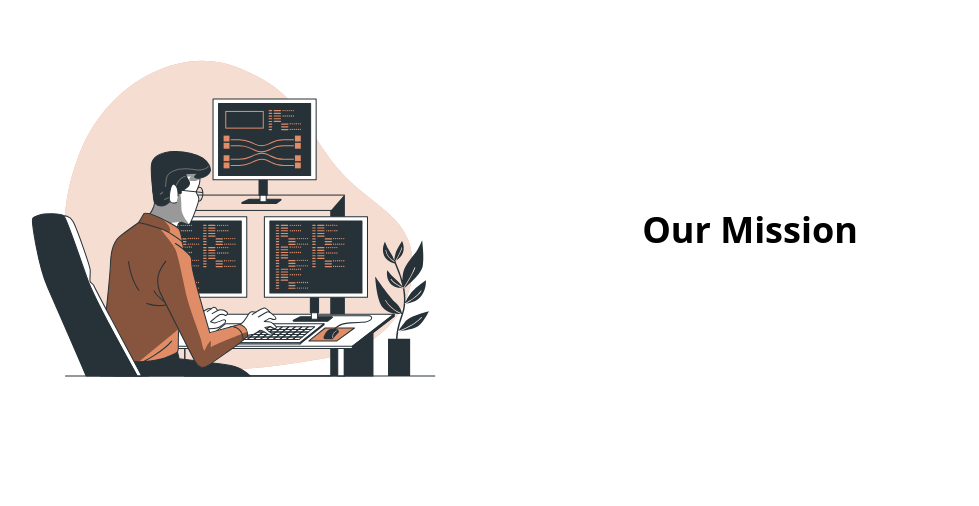
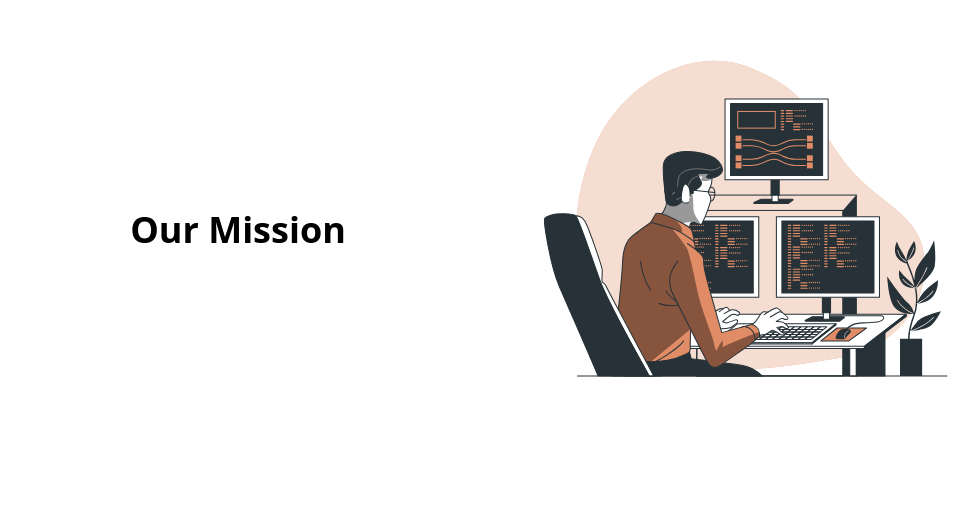
Before and after one commit to Sudila-Jayasekara/codezyra, a React (Vite) app in the folder frontend/: page / in a window 1280 px wide. Shown: the part 1034-1540 px from the top of the page, without its empty margins (146-1125 px from the left). Built offline with nearby package versions, Linux system fonts and the light colour scheme.

Commit message:
Update HomePage.jsx

```diff
--- a/frontend/src/pages/HomePage.jsx
+++ b/frontend/src/pages/HomePage.jsx
@@ -24,13 +24,12 @@ const HomePage = () => {
 
 
       <Container bgColor="bg-white">
+        <div className="flex-1 flex justify-center items-end md:items-center ">
+          <h1 className="text-4xl font-bold text-black">Our Mission</h1>
+        </div>
         <div className="flex-1 flex justify-center items-center">
           <img src={bro} alt="bro" className="w-full max-w-md md:max-w-lg" />
         </div>
-        <div className="flex-1 flex justify-center items-end md:items-center ">
-          <h1 className="text-4xl font-bold text-black">Our Mission</h1>
-        </div>
-
       </Container>
 
       <Container bgColor="bg-blue-500">
```
